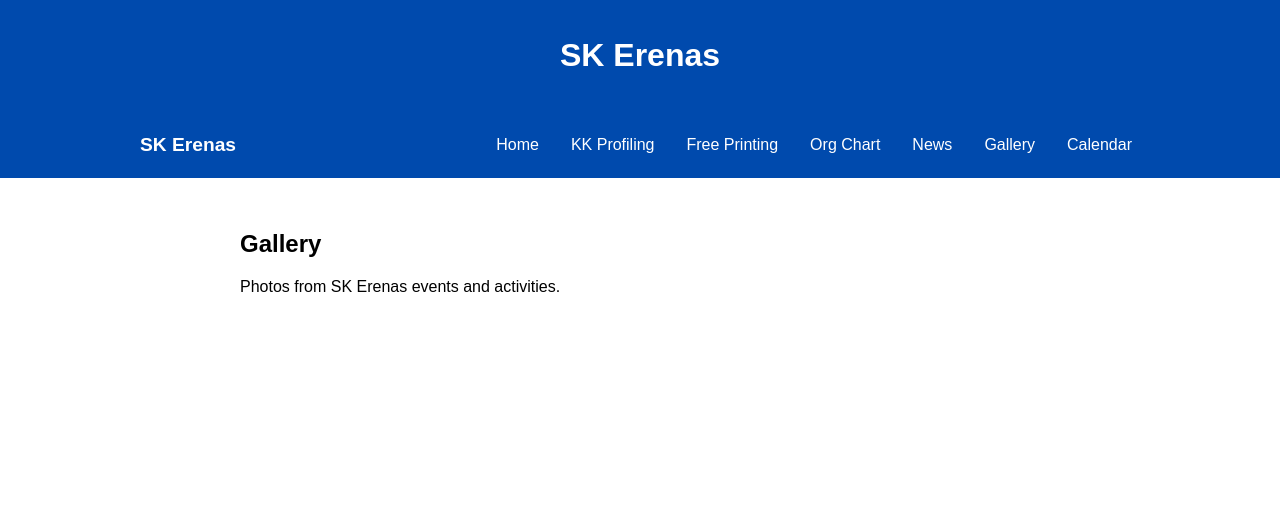
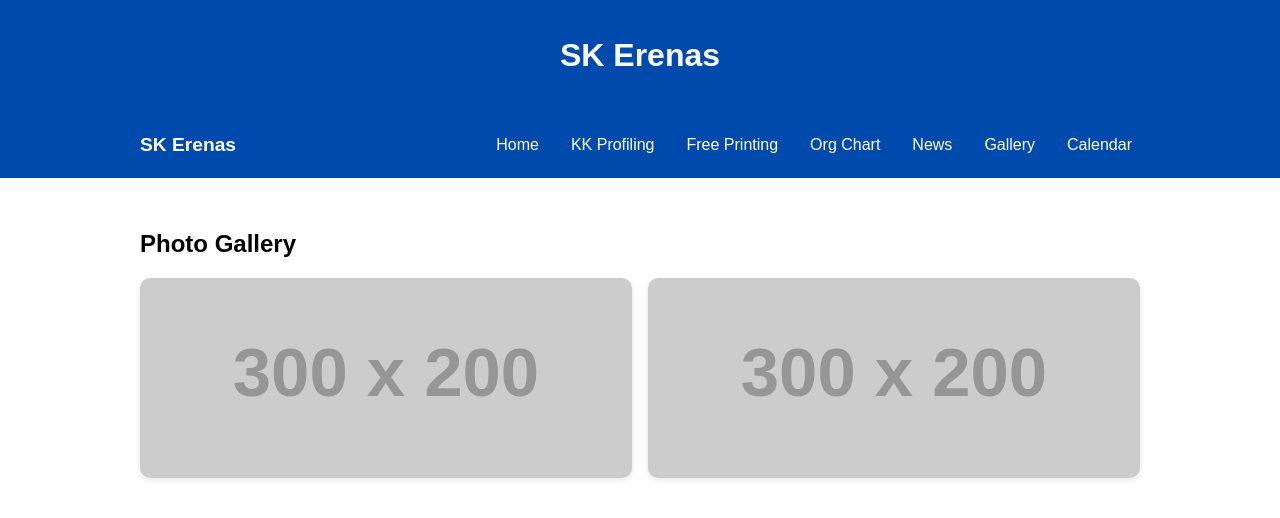
Before and after one commit to SKERENAS/SK-ERENAS, a plain HTML site: page gallery.html in a window 1280 px wide. Drawn offline with Linux system fonts and the light colour scheme; placeholder pictures from the web are drawn by us.

Commit message:
Update gallery.html

```diff
--- a/gallery.html
+++ b/gallery.html
@@ -2,8 +2,27 @@
 <html lang="en">
 <head>
   <meta charset="UTF-8">
-  <title>Gallery</title>
+  <title>SK Gallery</title>
   <link rel="stylesheet" href="style.css">
+  <style>
+    .gallery-container {
+      padding: 2rem;
+      max-width: 1000px;
+      margin: auto;
+    }
+    .gallery-grid {
+      display: grid;
+      grid-template-columns: repeat(auto-fit, minmax(200px, 1fr));
+      gap: 1rem;
+    }
+    .gallery-grid img {
+      width: 100%;
+      height: 200px;
+      object-fit: cover;
+      border-radius: 10px;
+      box-shadow: 0 2px 6px rgba(0,0,0,0.1);
+    }
+  </style>
 </head>
 <body>
   <header>
@@ -24,12 +43,9 @@
       </ul>
     </div>
   </nav>
-  <main><h2>Gallery</h2><p>Photos from SK Erenas events and activities.</p></main>
-  <script>
-    function toggleMenu() {
-      const nav = document.getElementById('navLinks');
-      nav.classList.toggle('active');
-    }
-  </script>
-</body>
-</html>
+  <main class="gallery-container">
+    <h2>Photo Gallery</h2>
+    <div class="gallery-grid">
+      <img src="https://via.placeholder.com/300x200?text=Event+1" alt="Event 1">
+      <img src="https://via.placeholder.com/300x200?text=Event+2" alt="Event 2">
+      <img src="https://vi
```
